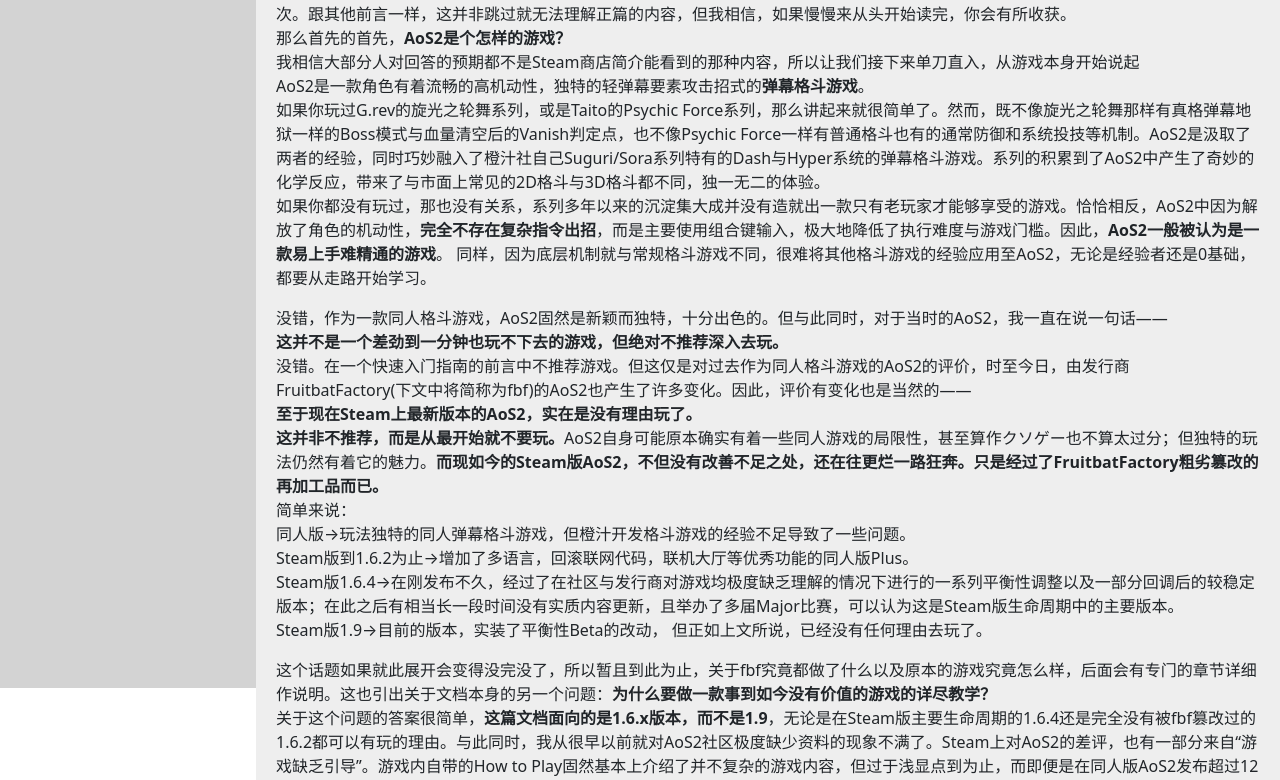
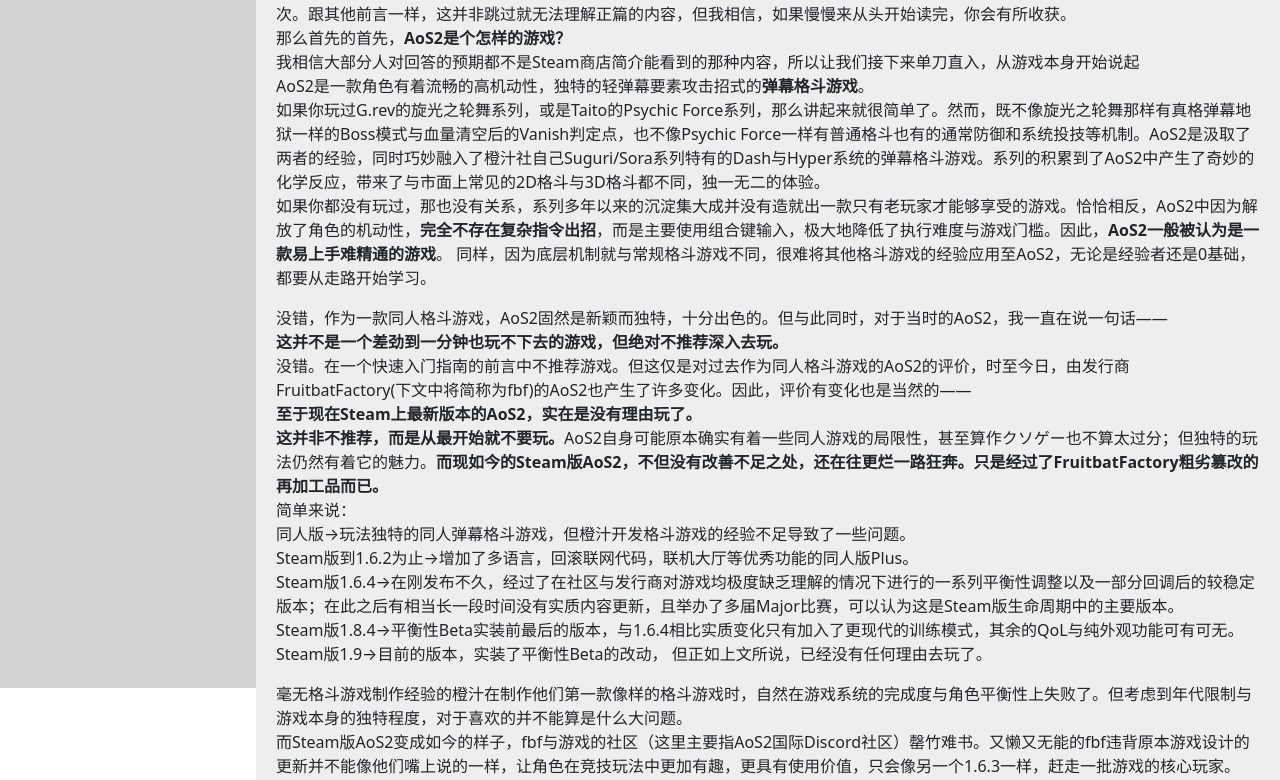
Before and after one commit to LaMaisonDieu/LaMaisonDieu.github.io, a plain HTML site: page AoS2QuickStartGuide/main.html in a window 1280 px wide. Shown: the part 162-942 px from the top of the page. Drawn offline with Linux system fonts and the light colour scheme.

Commit message:
文档更新

```diff
--- a/AoS2QuickStartGuide/main.html
+++ b/AoS2QuickStartGuide/main.html
@@ -53,13 +53,17 @@
                 同人版→玩法独特的同人弹幕格斗游戏，但橙汁开发格斗游戏的经验不足导致了一些问题。<br>
                 Steam版到1.6.2为止→增加了多语言，回滚联网代码，联机大厅等优秀功能的同人版Plus。<br>
                 Steam版1.6.4→在刚发布不久，经过了在社区与发行商对游戏均极度缺乏理解的情况下进行的一系列平衡性调整以及一部分回调后的较稳定版本；在此之后有相当长一段时间没有实质内容更新，且举办了多届Major比赛，可以认为这是Steam版生命周期中的主要版本。<br>
+                Steam版1.8.4→平衡性Beta实装前最后的版本，与1.6.4相比实质变化只有加入了更现代的训练模式，其余的QoL与纯外观功能可有可无。<br>
                 Steam版1.9→目前的版本，实装了平衡性Beta的改动， 但正如上文所说，已经没有任何理由去玩了。<br>
             </p>
             <p>
-                这个话题如果就此展开会变得没完没了，所以暂且到此为止，关于fbf究竟都做了什么以及原本的游戏究竟怎么样，后面会有专门的章节详细作说明。这也引出关于文档本身的另一个问题：<b>为什么要做一款事到如今没有价值的游戏的详尽教学？</b><br>
-                关于这个问题的答案很简单，<b>这篇文档面向的是1.6.x版本，而不是1.9</b>，无论是在Steam版主要生命周期的1.6.4还是完全没有被fbf篡改过的1.6.2都可以有玩的理由。与此同时，我从很早以前就对AoS2社区极度缺少资料的现象不满了。Steam上对AoS2的差评，也有一部分来自“游戏缺乏引导”。游戏内自带的How
-                to
-                Play固然基本上介绍了并不复杂的游戏内容，但过于浅显点到为止，而即便是在同人版AoS2发布超过12年，Steam版AoS2发售6年的如今，社区中也仍然不存在一个完善、全面的教学；甚至连对局录像都非常少见，有价值的录像更不用说，各种意义上的资料可以说是几乎没有。这种情况的出现固然要归结于AoS2本身题材的小众与社区的加拉化发展，但只是埋怨就只是和其他人一样，解决不了任何问题。虽然我也想在这里顺带提到游戏社区本身的问题，但这与文档的第一主旨无关，更详细的内容将会在后记之类的地方中提到，如果你对此感到好奇，在正篇内容读完后看一看也无妨。<br>
+                毫无格斗游戏制作经验的橙汁在制作他们第一款像样的格斗游戏时，自然在游戏系统的完成度与角色平衡性上失败了。但考虑到年代限制与游戏本身的独特程度，对于喜欢的并不能算是什么大问题。<br>
+                而Steam版AoS2变成如今的样子，fbf与游戏的社区（这里主要指AoS2国际Discord社区）罄竹难书。又懒又无能的fbf违背原本游戏设计的更新并不能像他们嘴上说的一样，让角色在竞技玩法中更加有趣，更具有使用价值，只会像另一个1.6.3一样，赶走一批游戏的核心玩家。<br>
+                这个话题如果就此展开会变得没完没了，所以暂且到此为止；后面会有专门的章节详细作说明。
+</b><br>
+                关于这个问题的答案很简单，<b>这篇文档面向的是1.6.x版本，而不是1.9</b>。<br>
+                与此同时，我从很早以前就对AoS2社区极度缺少资料的现象不满了。Steam上对AoS2的差评，也有一部分来自“游戏缺乏引导”。游戏内自带的How to Play固然基本上介绍了并不复杂的游戏内容，但过于浅显点到为止，而即便是在同人版AoS2发布超过12年，Steam版AoS2发售6年的如今，社区中也仍然不存在一个完善、全面的教学；甚至连对局录像都非常少见，有价值的录像更不用说，各种意义上的资料可以说是几乎没有。这种情况的出现固然要归结于AoS2本身题材的小众与社区的加拉化发展，但只是埋怨就只是和其他人一样，解决不了任何问题。虽然我也想在这里顺带提到我对社区的各种其他不满，但这与文档的第一主旨无关，更详细的内容将会在后记之类的地方中提到，如果你对此感到好奇，在正篇内容读完后看一看也无妨。<br>
+
             </p>
 
             <p>
```
Also changed, not shown: 001/index.html (+1 -1 lines), index.html (+0 -1 lines).
